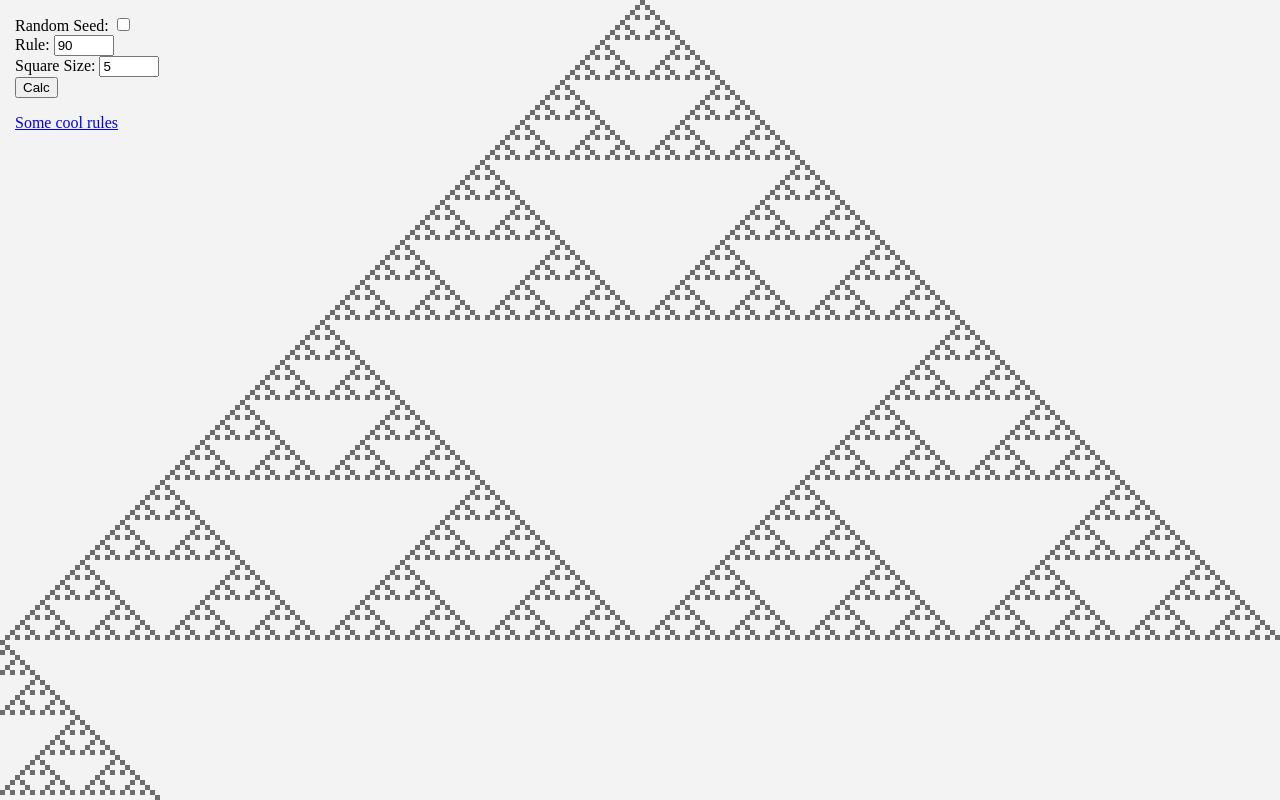
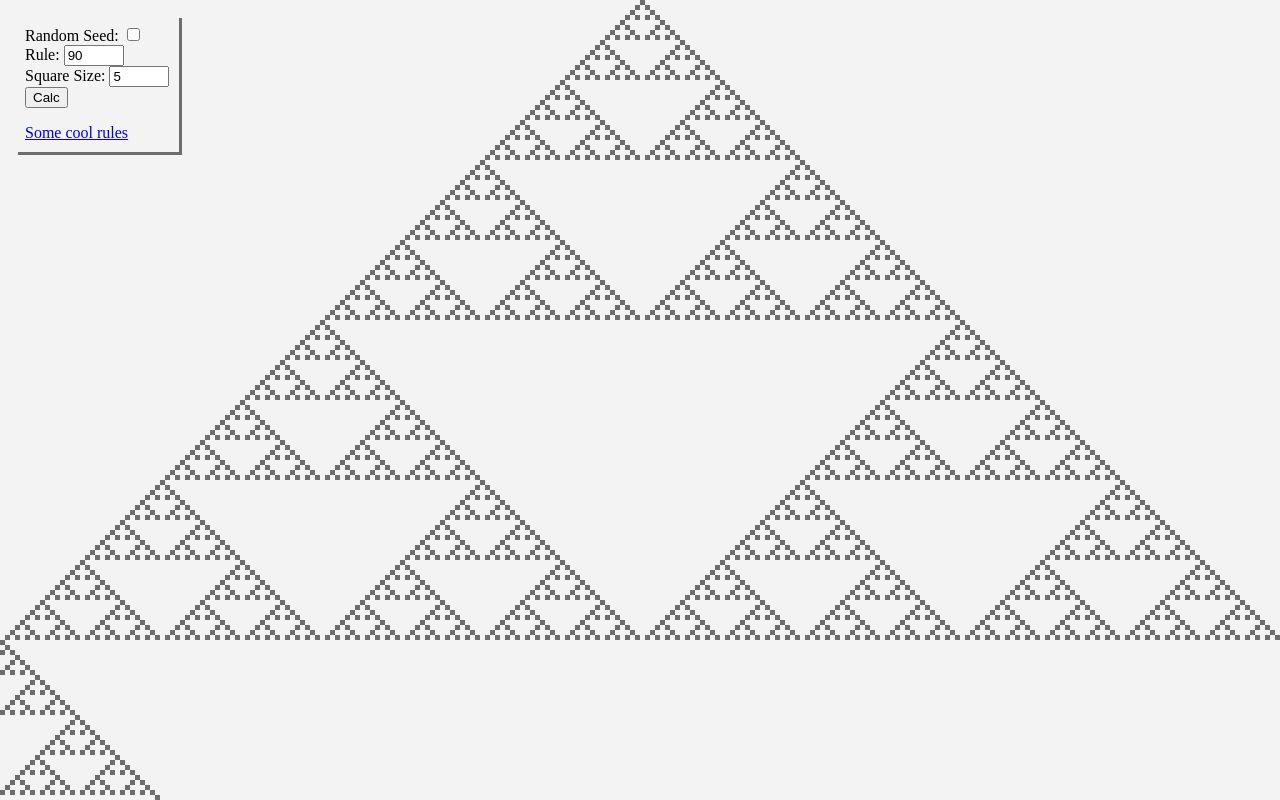
Before and after one commit to Sirikon/udca, a plain HTML site: page index.html in a window 1280 px wide. Drawn offline with Linux system fonts and the light colour scheme.

Commit message:
Improve visibility of options panel

```diff
--- a/style.css
+++ b/style.css
@@ -23,6 +23,9 @@ html, body {
     top: 15px;
     left: 15px;
     z-index: 2;
+    background-color: #f3f3f3;
+    padding: 10px;
+    box-shadow: 3px 3px 0px 0px #6d6d6d;
 }
 
 #ruleNumber,
```
